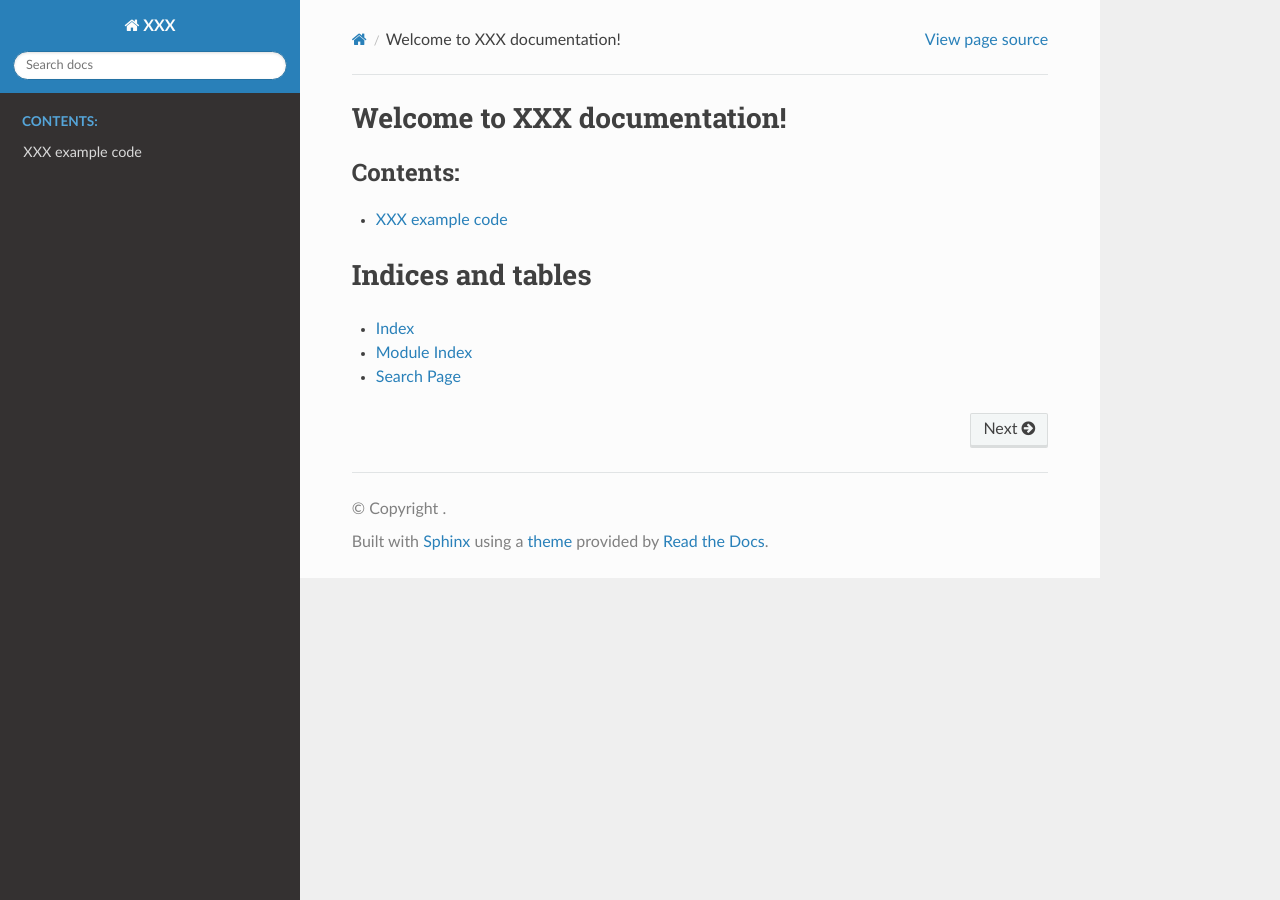
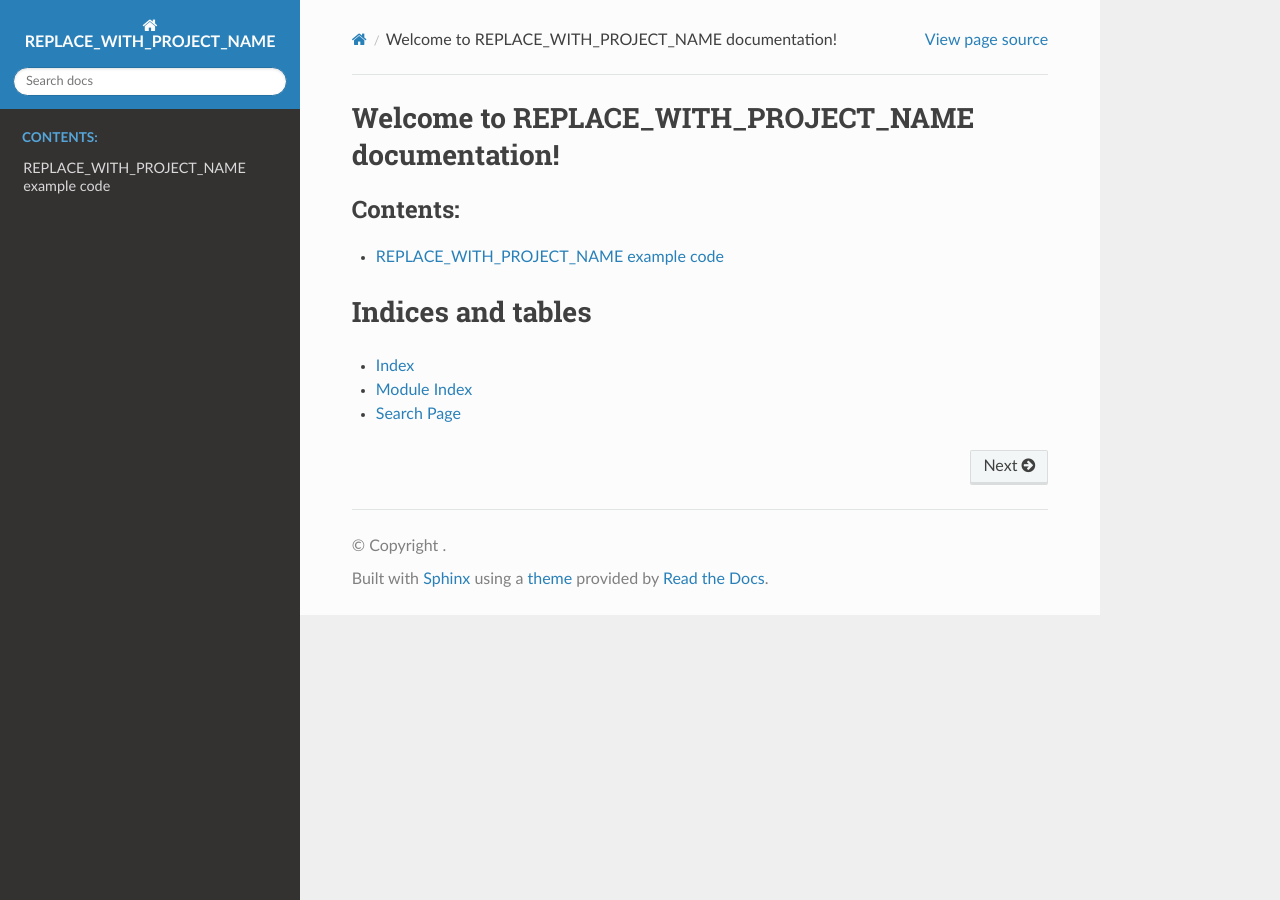
Before and after one commit to dietervansteenwegen/python_template, a Sphinx documentation site: the page built from _docs/source/index.rst, in a window 1280 px wide. Built offline with Sphinx 7.4.7 and the Read the Docs theme 2.0.0, drawn with Linux system fonts in a browser that asks for light colours; pages that are not in the unit, such as notebooks, are missing from menus.

Commit message:
Project name to be replaced

```diff
--- a/README.md
+++ b/README.md
@@ -1,4 +1,4 @@
-# Repo title
+# **REPLACE_WITH_PROJECT_NAME**
 info
 
 
--- a/_docs/source/conf.py
+++ b/_docs/source/conf.py
@@ -16,11 +16,11 @@ sys.path.insert(0, os.path.abspath('../..'))
 
 # -- Project information -----------------------------------------------------
 
-project = 'XXX'
+project = 'REPLACE_WITH_PROJECT_NAME'
 author = 'Dieter Vansteenwegen'
 
 # The full version, including alpha/beta/rc tags
-release = '0.0.1-beta.1'
+release = '0.1.0-beta'
 
 # -- General configuration ---------------------------------------------------
 
--- a/_docs/source/index.rst
+++ b/_docs/source/index.rst
@@ -1,4 +1,4 @@
-Welcome to XXX documentation!
+Welcome to REPLACE_WITH_PROJECT_NAME documentation!
 =================================================
 
 .. toctree::
--- a/_docs/source/usage.rst
+++ b/_docs/source/usage.rst
@@ -1,5 +1,5 @@
 ===============================
-XXX example code
+REPLACE_WITH_PROJECT_NAME example code
 ===============================
 
 Example code:
--- a/setup.py
+++ b/setup.py
@@ -2,4 +2,4 @@
 from setuptools import find_packages
 from setuptools import setup
 
-setup(name='xxx', version='0.1.0-beta', packages=find_packages())
+setup(name='REPLACE_WITH_PROJECT_NAME', version='0.1.0-beta', packages=find_packages())
```
Also changed, not shown: other parts of _docs/source/usage.rst (+1 -1 lines).
